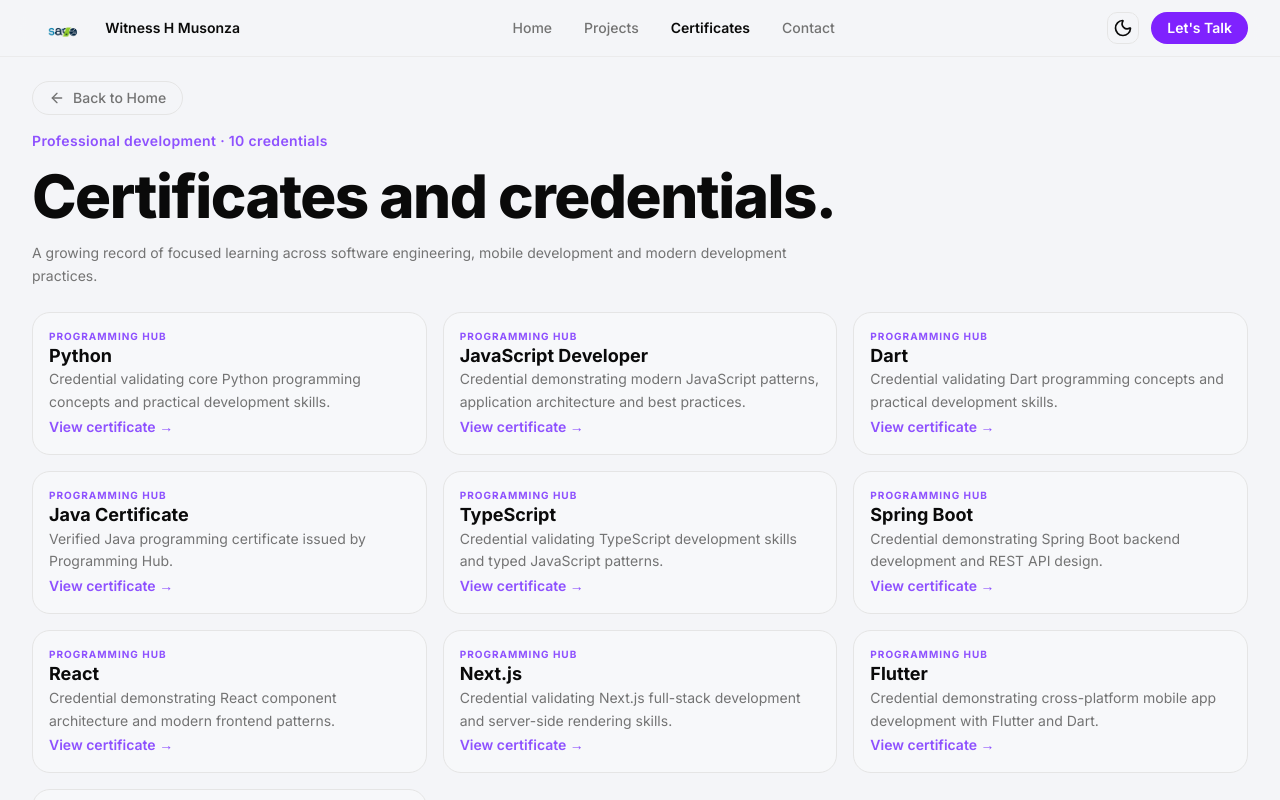
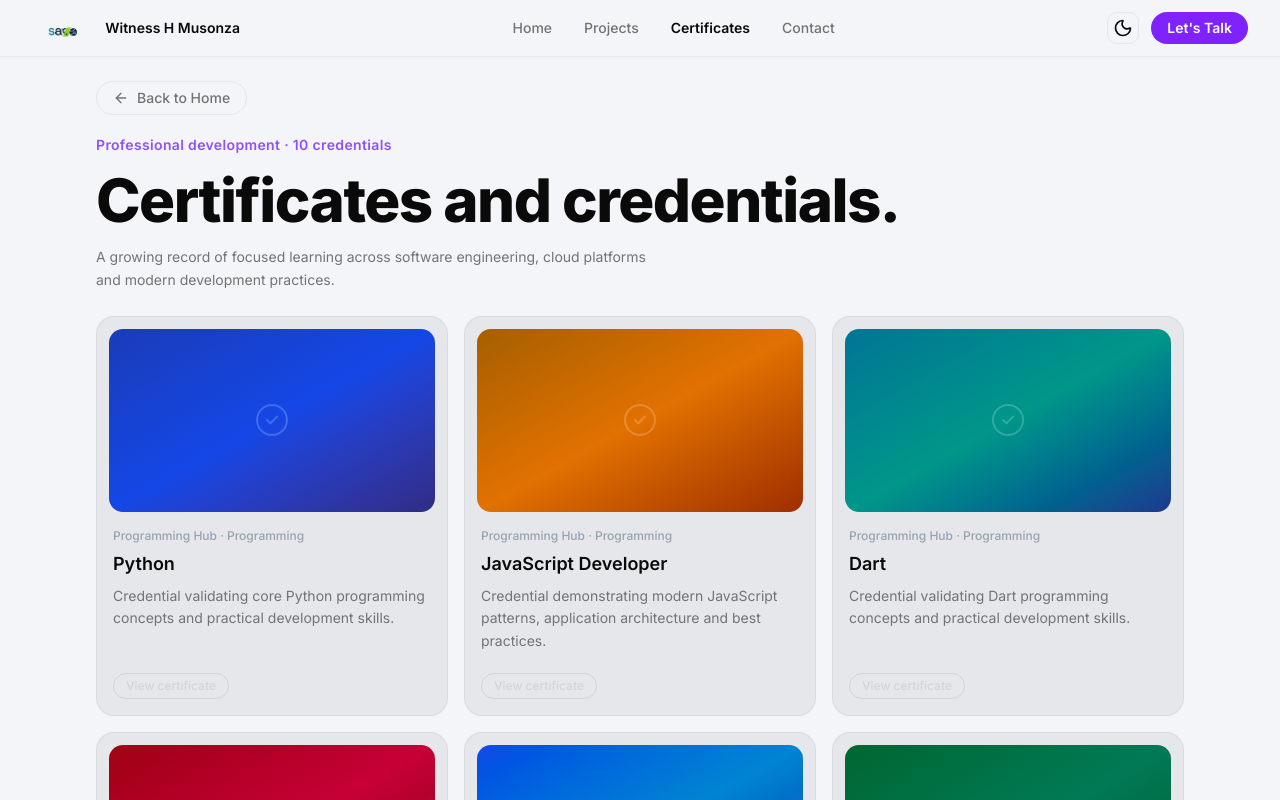
Before and after one commit to erronblack263/dpv2, a Next.js app: page /certificates in a window 1280 px wide. Shown: the top 800 px of the page. Built offline with nearby package versions, Linux system fonts and the light colour scheme.

Commit message:
feat(certificates): add gradient property to certificates and enhance layout for improved presentation

```diff
--- a/app/certificates/page.tsx
+++ b/app/certificates/page.tsx
@@ -12,6 +12,7 @@ interface Cert {
   category: string;
   description: string;
   embed: string;
+  gradient: string;
 }
 
 const allCerts: Cert[] = [
@@ -22,13 +23,15 @@ const allCerts: Cert[] = [
     category: "Programming",
     description: "Credential validating core Python programming concepts and practical development skills.",
     embed: "https://drive.google.com/file/d/1yMP_8LuicNagfmQu8xnDF4TFWlY1u-Vh/preview",
+    gradient: "from-blue-800 via-blue-700 to-indigo-900",
   },
   {
     title: "JavaScript Developer",
     issuer: "Programming Hub",
-    category: "Programming Hub",
+    category: "Programming",
     description: "Credential demonstrating modern JavaScript patterns, application architecture and best practices.",
     embed: "https://drive.google.com/file/d/1HS9VSHDdZuGyFOzplND_T2siJgwWNlLg/preview",
+    gradient: "from-yellow-700 via-amber-600 to-orange-800",
   },
   {
     title: "Dart",
@@ -36,79 +39,129 @@ const allCerts: Cert[] = [
     category: "Programming",
     description: "Credential validating Dart programming concepts and practical development skills.",
     embed: "https://drive.google.com/file/d/12Bb1J32eHv11NsQt4YGzMUnRDuzghHWj/preview",
+    gradient: "from-cyan-700 via-teal-600 to-blue-900",
   },
   {
     title: "Java Certificate",
     issuer: "Programming Hub",
-    category: "Programming Hub",
+    category: "Programming",
     description: "Verified Java programming certificate issued by Programming Hub.",
     embed: "https://drive.google.com/file/d/1KnH91NPPXmguP8JtBlpfFfu2Fvcw2e09/preview",
+    gradient: "from-red-800 via-rose-700 to-orange-900",
   },
   {
     title: "TypeScript",
     issuer: "Programming Hub",
-    category: "Programming Hub",
+    category: "Programming",
     description: "Credential validating TypeScript development skills and typed JavaScript patterns.",
     embed: "https://drive.google.com/file/d/1a0Ia1zohZPNSu9W7FkNT5rByB6rjFLED/preview",
+    gradient: "from-blue-700 via-sky-600 to-indigo-800",
   },
   // Frameworks
   {
     title: "Spring Boot",
     issuer: "Programming Hub",
-    category: "Programming Hub",
+    category: "Framework",
     description: "Credential demonstrating Spring Boot backend development and REST API design.",
     embed: "https://drive.google.com/file/d/1Dfr3MiE4edrNApKehrTFgn0aQ2bB2mgC/preview",
+    gradient: "from-green-800 via-emerald-700 to-green-900",
   },
   {
     title: "React",
     issuer: "Programming Hub",
-    category: "Programming Hub",
+    category: "Framework",
     description: "Credential demonstrating React component architecture and modern frontend patterns.",
     embed: "https://drive.google.com/file/d/1ajroacrHht3FVy9LJU7fMzJfAXMKWUSB/preview",
+    gradient: "from-sky-600 via-cyan-500 to-blue-800",
   },
   {
     title: "Next.js",
     issuer: "Programming Hub",
-    category: "Programming Hub",
+    category: "Framework",
     description: "Credential validating Next.js full-stack development and server-side rendering skills.",
     embed: "https://drive.google.com/file/d/1n4mSLZ8BP6SmgtOpx0k17DoA7rMwzwLh/preview",
+    gradient: "from-zinc-700 via-zinc-600 to-zinc-900",
   },
   {
     title: "Flutter",
     issuer: "Programming Hub",
-    category: "Programming Hub",
+    category: "Framework",
     description: "Credential demonstrating cross-platform mobile app development with Flutter and Dart.",
     embed: "https://drive.google.com/file/d/1O8r7n7cZmgBwsbNqWlB4JL3JrILYAQGc/preview",
+    gradient: "from-blue-600 via-indigo-500 to-violet-800",
   },
   {
     title: "PyTorch",
     issuer: "Programming Hub",
-    category: "Programming Hub",
+    category: "Machine Learning",
     description: "Credential validating machine learning model development skills using PyTorch.",
     embed: "https://drive.google.com/file/d/15qtgFGRdxyZLK_g72ExzG32eOUFD2zZf/preview",
+    gradient: "from-orange-700 via-red-600 to-rose-900",
   },
 ];
+
+/* ─── Thumbnail ───────────────────────────────────────────────── */
+
+function CertThumbnail({ gradient }: Readonly<{ gradient: string }>) {
+  return (
+    <div
+      className={`w-full aspect-[16/9] rounded-xl bg-gradient-to-br ${gradient} flex items-center justify-center`}
+    >
+      <svg
+        xmlns="http://www.w3.org/2000/svg"
+        className="size-10 text-white/20"
+        fill="none"
+        viewBox="0 0 24 24"
+        stroke="currentColor"
+        strokeWidth={1.2}
+      >
+        <path
+          strokeLinecap="round"
+          strokeLinejoin="round"
+          d="M9 12l2 2 4-4m6 2a9 9 0 11-18 0 9 9 0 0118 0z"
+        />
+      </svg>
+    </div>
+  );
+}
 
 /* ─── Card ────────────────────────────────────────────────────── */
 
 function CertCard({ cert, onView }: Readonly<{ cert: Cert; onView: (embed: string) => void }>) {
   return (
-    <div className="w-full flex-col rounded-2xl border border-border bg-card p-4 gap-3 transition-all hover:border-violet-500/40 hover:shadow-lg">
-      {/* Eyebrow */}
-      <p className="text-[10px] font-bold uppercase tracking-widest text-violet-500">
-        {cert.issuer}
-      </p>
-      {/* Title */}
-      <h3 className="text-lg font-bold text-foreground leading-snug">{cert.title}</h3>
-      {/* Description */}
-      <p className="text-sm text-muted-foreground leading-relaxed">{cert.description}</p>
-      {/* CTA */}
-      <button
-        onClick={() => onView(cert.embed)}
-        className="text-sm font-semibold text-violet-500 hover:text-violet-400 transition-colors text-left"
-      >
-        View certificate →
-      </button>
+    <div className="flex flex-col rounded-2xl border border-gray-700/8 bg-gray-900/6 overflow-hidden transition-all duration-200 hover:border-gray-400/12 hover:shadow-sm">
+      {/* Thumbnail */}
+      <div className="p-3 pb-0">
+        <CertThumbnail gradient={cert.gradient} />
+      </div>
+
+      {/* Body */}
+      <div className="flex flex-col flex-1 p-4 gap-2">
+        {/* Issuer label */}
+        <div className="text-xs font-medium text-gray-400">
+          {cert.issuer} · {cert.category}
+        </div>
+
+        {/* Title */}
+        <h3 className="text-lg font-semibold text-foreground leading-snug">
+          {cert.title}
+        </h3>
+
+        {/* Description */}
+        <p className="text-sm text-muted-foreground leading-relaxed line-clamp-3">
+          {cert.description}
+        </p>
+
+        {/* Action */}
+        <div className="mt-auto pt-3">
+          <button
+            onClick={() => onView(cert.embed)}
+            className="flex items-center gap-1.5 rounded-full border border-gray-700/12 bg-transparent px-3 py-1 text-xs font-medium text-gray-300 transition-colors hover:bg-gray-800/12"
+          >
+            View certificate
+          </button>
+        </div>
+      </div>
     </div>
   );
 }
@@ -122,7 +175,7 @@ export default function CertificatesPage() {
   return (
     <>
       <div className="min-h-screen bg-background text-foreground">
-        <div className="w-full max-w-none px-5 sm:px-8 pt-6 pb-14">
+        <div className="mx-auto max-w-6xl px-5 sm:px-8 pt-6 pb-14">
           {/* Back */}
           <Link
             href="/"
@@ -133,20 +186,20 @@ export default function CertificatesPage() {
           </Link>
 
           {/* Header */}
-          <div className="mt-4 text-left">
+          <div className="mt-5 text-left">
             <p className="text-sm font-semibold tracking-wide text-violet-500">
               Professional development · {total} credentials
             </p>
             <h1 className="mt-2 text-4xl sm:text-5xl lg:text-6xl font-extrabold leading-tight tracking-tight">
               Certificates and credentials.
             </h1>
-            <p className="mt-2 max-w-3xl text-sm text-muted-foreground leading-relaxed">
-              A growing record of focused learning across software engineering, mobile development and modern development practices.
+            <p className="mt-2 max-w-xl text-sm text-muted-foreground leading-relaxed">
+              A growing record of focused learning across software engineering, cloud platforms and modern development practices.
             </p>
           </div>
 
           {/* Grid */}
-          <div className="mt-6 grid gap-4 grid-cols-1 sm:grid-cols-2 lg:grid-cols-3 xl:grid-cols-3">
+          <div className="mt-6 grid gap-4 grid-cols-1 sm:grid-cols-2 lg:grid-cols-3">
             {allCerts.map((cert) => (
               <CertCard key={cert.embed} cert={cert} onView={setSelected} />
             ))}
@@ -157,12 +210,18 @@ export default function CertificatesPage() {
       {/* Certificate modal */}
       {selected && (
         <div
+          role="dialog"
+          aria-modal="true"
+          aria-label="Certificate preview"
           className="fixed inset-0 z-50 flex items-center justify-center bg-black/70 backdrop-blur-sm p-4"
           onClick={() => setSelected(null)}
+          onKeyDown={(e) => e.key === "Escape" && setSelected(null)}
+          tabIndex={-1}
         >
           <div
             className="relative w-full max-w-4xl rounded-2xl overflow-hidden bg-card shadow-2xl"
             onClick={(e) => e.stopPropagation()}
+            onKeyDown={(e) => e.stopPropagation()}
           >
             <button
               onClick={() => setSelected(null)}
```
